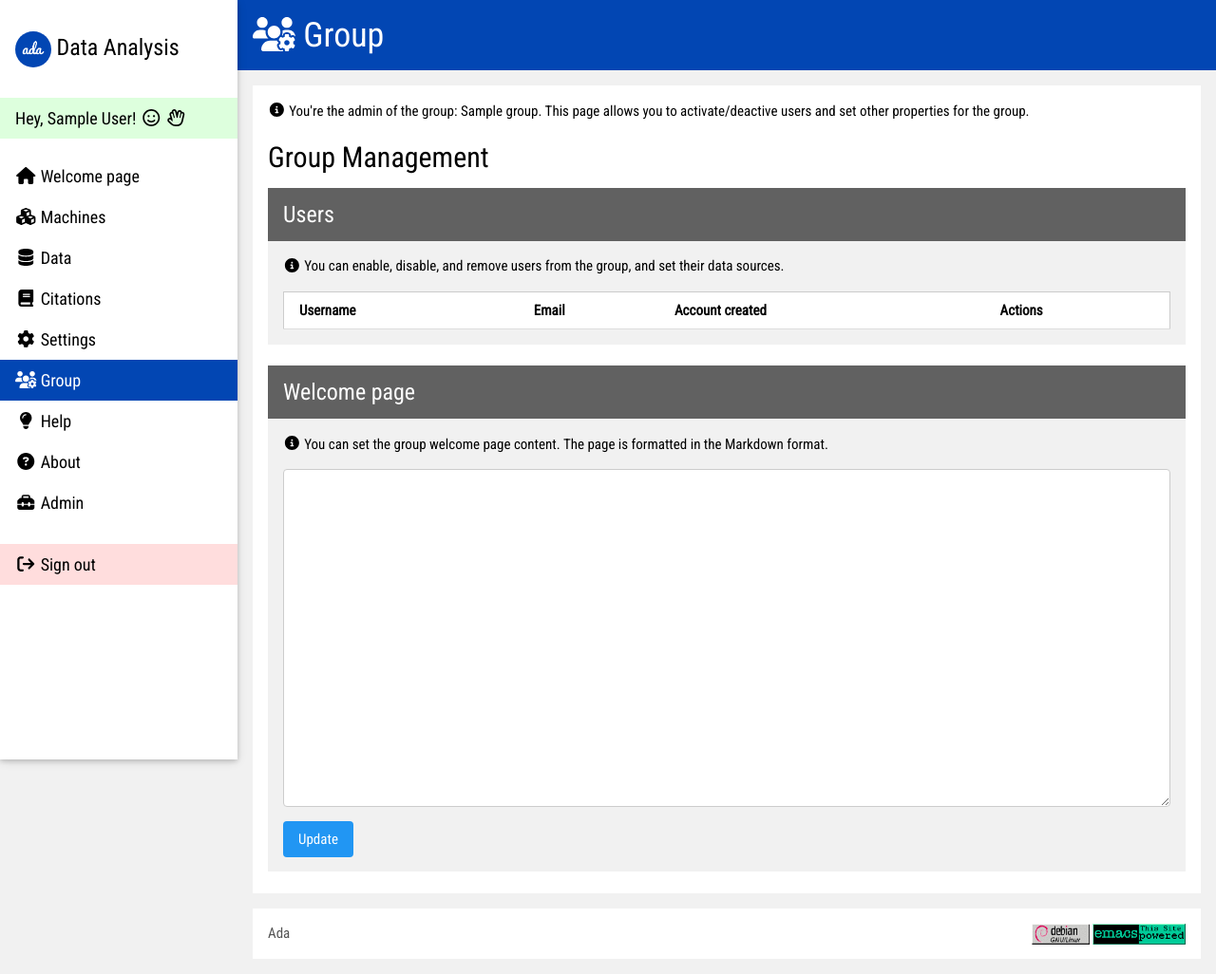
After one commit to dvolk/ada2025, a Flask app: page /group_mgmt in a window 1280 px wide. The commit adds this page. Shown: the whole page at 95% size. Run offline with Flask 3, Linux system fonts and the light colour scheme; a user stored in the database is signed in; tables that the repository leaves empty hold one stand-in row (values such as "Sample post"); lists and menus that the app fills with data are empty; some libraries are stand-ins or nearby versions.

Commit message:
group admins, new reg flow, other stuff

```diff
--- a/app.py
+++ b/app.py
@@ -33,7 +33,7 @@ from flask import (
 )
 from flask_sqlalchemy import SQLAlchemy
 from sqlalchemy.orm import aliased
-from sqlalchemy import Index, JSON, desc, and_, or_, union
+from sqlalchemy import Index, JSON, desc, and_, or_, union, asc
 from flask_migrate import Migrate
 from flask_login import (
     LoginManager,
@@ -43,13 +43,14 @@ from flask_login import (
     login_required,
     current_user,
 )
-from flask_admin import Admin, BaseView, expose
+from flask_admin import Admin, BaseView, expose, AdminIndexView
 from flask_admin.actions import action
 from flask_admin.form import Select2Field
 from flask_admin.contrib.sqla import ModelView
 from flask_admin.model import typefmt
 from werkzeug.security import generate_password_hash, check_password_hash
 from flask_wtf import FlaskForm
+from wtforms.widgets import ListWidget, CheckboxInput
 from wtforms_sqlalchemy.fields import QuerySelectMultipleField
 from wtforms.widgets import TextArea
 from wtforms import (
@@ -432,7 +433,8 @@ class User(db.Model, UserMixin):
     # small token generated every time a User object is created
     sesh_id = db.Column(db.String(2), nullable=False, default=lambda: gen_token(2))
     is_enabled = db.Column(db.Boolean, nullable=False, default=False)
-    is_admin = db.Column(db.Boolean, default=False, nullable=False)
+    is_group_admin = db.Column(db.Boolean, nullable=False, default=False)
+    is_admin = db.Column(db.Boolean, nullable=False, default=False)
     username = db.Column(db.String(100), unique=True, nullable=False)
     password_hash = db.Column(db.String(200))
     given_name = db.Column(db.String(100))
@@ -622,6 +624,8 @@ class ProtectedUserModelView(ProtectedModelView):
     )
     form_columns = (
         "is_enabled",
+        "is_group_admin",
+        "group",
         "username",
         "password",
         "given_name",
@@ -631,13 +635,12 @@ class ProtectedUserModelView(ProtectedModelView):
         "language",
         "timezone",
         "email",
-        "group",
-        "is_admin",
         "creation_date",
         "owned_machines",
         "shared_machines",
         "data_sources",
         "data_transfer_jobs",
+        "is_admin",
     )
     column_searchable_list = ("username", "email")
     column_sortable_list = ("id", "username", "email", "creation_date")
@@ -1353,6 +1356,13 @@ def get_main_menu():
             "href": "/settings",
         },
         {
+            "icon": "users-gear",
+            "name": gettext("Group"),
+            "href": "/group_mgmt",
+            "admin_only": True,
+            "group_admin_only": True,
+        },
+        {
             "icon": "lightbulb",
             "name": gettext("Help"),
             "href": "/help",
@@ -1593,6 +1603,65 @@ def gen_unique_username(email, max_attempts=1000):
             abort(500)
 
         attempt = attempt + 1
+
+
+@app.route("/not_activated")
+@login_required
+@limiter.limit("60 per minute")
+def not_activated():
+    if not current_user.group:
+        return redirect(url_for("pick_group"))
+    if not current_user.is_enabled:
+        return render_template("not_activated.jinja2", title=gettext("Not activated"))
+    else:
+        return redirect("/welcome")
+
+
+class PickGroupForm(FlaskForm):
+    group = SelectField(
+        lazy_gettext("Please pick the group you want to join:"),
+        validators=[DataRequired()],
+    )
+    submit = SubmitField(lazy_gettext("Continue"))
+
+
+@app.route("/pick_group", methods=["GET", "POST"])
+@limiter.limit("60 per minute")
+@login_required
+def pick_group():
+    if current_user.group:
+        return redirect(url_for("welcome"))
+
+    form = PickGroupForm()
+    form.group.choices = [(g.id, g.name) for g in db.session.query(Group).all()]
+
+    if request.method == "POST":
+        if form.validate_on_submit():
+            group = Group.query.filter_by(id=form.group.data).first_or_404()
+            current_user.group = group
+            db.session.commit()
+            return redirect(url_for("welcome"))
+        else:
+            flash("There was an error picking the group. Please try again.")
+            return redirect(url_for("pick_group"))
+
+    return render_template(
+        "pick_group.jinja2",
+        form=form,
+        title=gettext("Setup"),
+    )
+
+
+def profile_complete_required(f):
+    @functools.wraps(f)
+    def decorated_function(*args, **kwargs):
+        if not current_user.group:
+            return redirect(url_for("pick_group"))
+        if not current_user.is_enabled:
+            return redirect(url_for("not_activated"))
+        return f(*args, **kwargs)
+
+    return decorated_function
 
 
 @app.route("/google_authorize")
@@ -1638,21 +1707,12 @@ def google_authorize():
 
         db.session.commit()
 
-        if user and user.is_enabled and user.group:
-            # Log the user in
-            user.sesh_id = gen_token(2)
-            login_user(user)
-            finish_audit(audit, "ok")
-            return redirect(url_for("index"))
-        else:
-            # Show activation message
-            flash(
-                gettext(
-                    "Your account has been created, but it has to be activated by staff, which typically happens within 24 hours. When it's activated, you'll be able to log in using Google."
-                )
-            )
-            finish_audit(audit, "not activated")
-            return redirect(url_for("login"))
+        # log the user in
+        user.sesh_id = gen_token(2)
+        login_user(user)
+        finish_audit(audit, "ok")
+
+        return redirect(url_for("welcome"))
 
     except Exception as e:
         finish_audit(audit, "error")
@@ -1670,6 +1730,7 @@ def google_authorize():
 @app.route("/visit_machine/<m_id>")
 @limiter.limit("60 per minute")
 @login_required
+@profile_complete_required
 def visit_machine(m_id):
     # redirect the user to the machine
     audit = create_audit("visit machine", user=current_user)
@@ -1739,6 +1800,7 @@ class UserInfoForm(FlaskForm):
 @app.route("/settings", methods=["GET", "POST"])
 @limiter.limit("60 per minute")
 @login_required
+@profile_complete_required
 def settings():
     form = UserInfoForm()
 
@@ -1886,27 +1948,10 @@ def login():
 
             # local users or oauth2 users who have set a password
             if user and user.check_password(form.password.data):
-                # pw ok but account not activated
-                if not user.is_enabled:
-                    finish_audit(audit, "acc not activated", user=user)
-                    flash(
-                        gettext(
-                            "Account not activated. If it's been more than 24 hours please contact support."
-                        ),
-                        "danger",
-                    )
-                    return render_template(
-                        "login.jinja2",
-                        title=gettext("Login"),
-                        form=form,
-                        show_google_button=show_google_button,
-                    )
-
                 # log user in
                 user.sesh_id = gen_token(2)
                 login_user(user)
                 finish_audit(audit, "ok", user=user)
-                flash(gettext("Logged in successfully."), "success")
                 return redirect(url_for("index"))
             else:
                 finish_audit(audit, "bad password")
@@ -2076,14 +2121,11 @@ def register():
             db.session.add(new_user)
             db.session.commit()
 
+            login_user(new_user)
+
             finish_audit(audit, "ok", user=new_user)
 
-            flash(
-                gettext(
-                    "Thank you for registering. You will be emailed when your account is activated"
-                )
-            )
-            return redirect(url_for("login"))
+            return redirect(url_for("welcome"))
         else:
             error_msg = ""
             for field, errors in form.errors.items():
@@ -2107,6 +2149,157 @@ def index():
         return redirect(url_for("welcome"))
     else:
         return redirect(url_for("login"))
+
+
+@app.route("/group_mgmt")
+@limiter.limit("60 per minute")
+@login_required
+@profile_complete_required
+def group_mgmt():
+    if not current_user.is_admin or not current_user.is_group_admin:
+        return redirect(url_for("welcome"))
+
+    group_users = (
+        db.session.query(User)
+        .filter(and_(User.group == current_user.group, User.id != current_user.id))
+        .order_by(asc(User.is_enabled), desc(User.creation_date))
+        .all()
+    )
+
+    return render_template(
+        "group_mgmt.jinja2",
+        group_users=group_users,
+        title=gettext("Group"),
+    )
+
+
+@app.route("/enable_user", methods=["POST"])
+@limiter.limit("60 per minute")
+@login_required
+@profile_complete_required
+def enable_user():
+    user_id = request.json.get("user_id")
+
+    if not user_id:
+        abort(404)
+
+    user = User.query.filter_by(id=user_id).first_or_404()
+
+    if not current_user.is_group_admin or user.group != current_user.group:
+        abort(403)
+
+    user.is_enabled = not user.is_enabled
+    db.session.commit()
+
+    return "OK"
+
+
+@app.route("/disable_user", methods=["POST"])
+@limiter.limit("60 per minute")
+@login_required
+@profile_complete_required
+def disable_user():
+    # disable user
+    user_id = request.json.get("user_id")
+
+    if not user_id:
+        abort(404)
+
+    user = User.query.filter_by(id=user_id).first_or_404()
+
+    if not current_user.is_group_admin or user.group != current_user.group:
+        abort(403)
+
+    user.is_enabled = not user.is_enabled
+    db.session.commit()
+
+    return "OK"
+
+
+@app.route("/remove_user", methods=["POST"])
+@limiter.limit("60 per minute")
+@login_required
+@profile_complete_required
+def remove_user():
+    # disable user and remove from group
+    user_id = request.json.get("user_id")
+
+    if not user_id:
+        abort(404)
+
+    user = User.query.filter_by(id=user_id).first_or_404()
+
+    if not current_user.is_group_admin or user.group != current_user.group:
+        abort(403)
+
+    user.group = None
+    user.is_enabled = False
+    db.session.commit()
+
+    return "OK"
+
+
+class MultiCheckboxField(QuerySelectMultipleField):
+    widget = ListWidget(prefix_label=False)
+    option_widget = CheckboxInput()
+
+
+class SetupUser2(FlaskForm):
+    data_sources = MultiCheckboxField("Data Sources", get_label="name")
+    submit = SubmitField("Setup User")
+
+
+@app.route("/setup_user/<user_id>", methods=["GET", "POST"])
+@limiter.limit("60 per minute")
+@login_required
+@profile_complete_required
+def setup_user(user_id):
+    # assign data sources to users. This version is for group admins.
+    user = User.query.filter_by(id=user_id).first_or_404()
+
+    # Check group access right
+    if user.group != current_user.group:
+        flash("Invalid user selected", "danger")
+        return redirect(url_for("welcome"))
+
+    form = SetupUser2()
+    form.data_sources.query_factory = (
+        lambda: db.session.query(DataSource)
+        .filter(
+            DataSource.id.in_(
+                [ds.id for ds in current_user.data_sources + user.data_sources]
+            )
+        )
+        .order_by(desc(DataSource.id))
+        .all()
+    )
+
+    if request.method == "POST":
+        if form.validate_on_submit():
+            # get allowed data sources by calling the query factory
+            allowed_data_sources = form.data_sources.query_factory()
+
+            # check that all submitted data sources are in the allowed data sources
+            for data_source in form.data_sources.data:
+                if data_source not in allowed_data_sources:
+                    flash("Invalid data source selected.", "danger")
+                    return redirect(url_for("welcome"))
+
+            user.data_sources = form.data_sources.data
+            db.session.commit()
+            flash("Data sources for user have been updated.")
+            return redirect(url_for("group_mgmt"))
+        else:
+            flash("Couldn't validate form")
+            return redirect(url_for("welcome"))
+
+    # GET
+    form.data_sources.data = user.data_sources
+    return render_template(
+        "setup_user.jinja2",
+        form=form,
+        title="Group",
+    )
 
 
 @app.route("/logout")
@@ -2122,6 +2315,7 @@ def logout():
 @app.route("/welcome")
 @limiter.limit("60 per minute")
 @login_required
+@profile_complete_required
 def welcome():
     not_activated_users = (
         db.session.query(User)
@@ -2167,6 +2361,7 @@ def count_machines(mt):
 @app.route("/machines")
 @limiter.limit("60 per minute")
 @login_required
+@profile_complete_required
 def machines():
     """
     The machine page displays and controls the user's machines
@@ -2222,6 +2417,7 @@ def contains_non_alphanumeric_chars(string):
 @app.route("/rename_machine", methods=["POST"])
 @limiter.limit("60 per minute")
 @login_required
+@profile_complete_required
 def rename_machine():
     # allow the user to rename a machine
     machine_id = request.form.get("machine_id")
@@ -2262,6 +2458,7 @@ def rename_machine():
 @app.route("/admin")
 @limiter.limit("60 per minute")
 @login_required
+@profile_complete_required
 def admin():
     if not current_user.is_admin:
         return redirect(url_for("login"))
@@ -2277,6 +2474,7 @@ def admin():
 @app.route("/citations")
 @limiter.limit("60 per minute")
 @login_required
+@profile_complete_required
 def citations():
     return render_template("citations.jinja2", title=gettext("Citations"))
 
@@ -2284,6 +2482,7 @@ def citations():
 @app.route("/about")
 @limiter.limit("60 per minute")
 @login_required
+@profile_complete_required
 def about():
     return render_template("about.jinja2", title=gettext("About"))
 
@@ -2291,6 +2490,7 @@ def about():
 @app.route("/help")
 @limiter.limit("60 per minute")
 @login_required
+@profile_complete_required
 def help():
     return render_template("help.jinja2", title=gettext("Help"))
 
@@ -2306,6 +2506,7 @@ class ProblemReportForm(FlaskForm):
 @app.route("/report_problem", methods=["GET", "POST"])
 @limiter.limit("60 per minute")
 @login_required
+@profile_complete_required
 def report_problem():
     form = ProblemReportForm()
     if request.method == "POST":
@@ -2391,6 +2592,7 @@ class DataTransferForm(FlaskForm):
 @app.route("/dismiss_datatransferjob", methods=["POST"])
 @limiter.limit("60 per minute")
 @login_required
+@profile_complete_required
 def dismiss_datatransferjob():
     """
     Endpoint for hiding the data transfer job from the data page
@@ -2436,6 +2638,7 @@ def machine_format_dtj(machine):
 @app.route("/data", methods=["GET", "POST"])
 @limiter.limit("60 per minute")
 @login_required
+@profile_complete_required
 def data():
     if current_user.is_admin:
         # the admin can see everything
@@ -2569,6 +2772,7 @@ def start_data_transfer(job_id, audit_id):
 @app.route("/share_machine/<machine_id>")
 @limiter.limit("60 per minute")
 @login_required
+@profile_complete_required
 def share_machine(machine_id):
     """
     Shows the share page
@@ -2582,6 +2786,7 @@ def share_machine(machine_id):
 @app.route("/share_accept/<machine_share_token>")
 @limiter.limit("60 per hour")
 @login_required
+@profile_complete_required
 def share_accept(machine_share_token):
     """
     This is the endpoint hit by the user accepting a share
@@ -2615,6 +2820,7 @@ def share_accept(machine_share_token):
 @app.route("/share_revoke/<machine_id>")
 @limiter.limit("60 per hour")
 @login_required
+@profile_complete_required
 def share_revoke(machine_id):
     """
     The owner revokes all shares. We do this by removing shared_users
@@ -2649,6 +2855,7 @@ def share_revoke(machine_id):
 @app.route("/new_machine", methods=["POST"])
 @limiter.limit("100 per day, 10 per minute, 1/3 seconds")
 @login_required
+@profile_complete_required
 def new_machine():
     """
     Launches thread to create the container/vm
@@ -2706,6 +2913,7 @@ def new_machine():
 @app.route("/stop_machine", methods=["POST"])
 @limiter.limit("100 per day, 10 per minute, 1/3 seconds")
 @login_required
+@profile_complete_required
 def stop_machine():
     """
     Start thread to stop machine
@@ -3453,7 +3661,6 @@ def create_initial_db():
                 data_size="432",
             )
 
-            admin_group = Group(name="admins")
             localtester_group = Group(name="Local test users")
             stfctester_group = Group(name="STFC Cloud test users")
             imperialtester_group = Group(name="Imperial Cloud test users")
@@ -3463,7 +3670,7 @@ def create_initial_db():
                 username="admin",
                 given_name="Admin",
                 family_name="Admin",
-                group=admin_group,
+                group=localtester_group,
                 language="en",
                 is_admin=True,
                 email="admin@ada.stfc.ac.uk",
@@ -3501,7 +3708,7 @@ def create_initial_db():
             imperialtester_user.set_password(imperialtester_user_password)
 
             localtester_user = User(
-                is_enabled=True,
+                is_enabled=False,
                 username="localtester",
                 given_name="NoName",
                 family_name="NoFamilyName",
@@ -3727,7 +3934,6 @@ def create_initial_db():
                 },
             )
 
-            db.session.add(admin_group)
             db.session.add(admin_user)
             db.session.add(stfctester_group)
             db.session.add(stfctester_user)
--- a/templates/base-bare.jinja2
+++ b/templates/base-bare.jinja2
@@ -2,6 +2,9 @@
 <html lang="en">
     <head>
         <meta charset="UTF-8">
+        <link rel="apple-touch-icon" sizes="180x180" href="/static/apple-touch-icon.png">
+        <link rel="icon" type="image/png" sizes="32x32" href="/static/favicon-32x32.png">
+        <link rel="icon" type="image/png" sizes="16x16" href="/static/favicon-16x16.png">
         <meta name="viewport" content="width=device-width, initial-scale=1.0">
         <title>{{ title }}</title>
         <link rel="stylesheet" href="/static/w3.css">
--- a/templates/base.jinja2
+++ b/templates/base.jinja2
@@ -59,7 +59,9 @@
       </p>
 
       {% for menu_item in main_menu %}
-        {% if not menu_item.get("admin_only") or (menu_item.get("admin_only") and current_user.is_admin) %}
+        {% set view_allowed = ((menu_item.get("admin_only") and current_user.is_admin) or (menu_item.get("group_admin_only") and current_user.is_group_admin)) %}
+        {% set admin_guard = (not menu_item.get("admin_only") and not menu_item.get("group_admin_only")) or view_allowed %}
+        {% if admin_guard %}
           {% if gettext(title) == menu_item["name"] %}
             {# this is the page we're on so highlight it in blue #}
             <a class="w3-bar-item w3-large w3-button ada-blue" href="{{ menu_item['href'] }}">{{ icon(menu_item['icon']) }} {{ menu_item['name'] }}</a>
--- /dev/null
+++ b/templates/group_mgmt.jinja2
@@ -0,0 +1,124 @@
+{% extends 'base.jinja2' %}
+
+{% block content %}
+
+{{ info("You're the admin of the group: {group}. This page allows you to activate/deactive users and set other properties for the group.", group=current_user.group.name) }}
+
+<h2>{{ gettext("Group Management") }}</h2>
+
+<div class="w3-container w3-dark-gray">
+    <h3>Users</h3>
+</div>
+<div class="w3-container w3-light-gray">
+    {{ info("You can enable, disable, and remove users from the group, and set their data sources.") }}
+    <p>
+        <table class="w3-table-all">
+            <thead>
+                <th>Username</th>
+                <th>Email</th>
+                <th>Account created</th>
+                <th>Actions</th>
+            </thead>
+            {% for u in group_users %}
+            <tr>
+                <td style="vertical-align: middle;">
+                    {% if u.is_enabled %}
+                    <span class="w3-green w3-round">{{ icon('check') }}</span>
+                    {% else %}
+                    <span class="w3-red w3-round">{{ icon('xmark') }}</span>
+                    {% endif %}
+                    &nbsp;
+                    {{ u.username }}
+                </td>
+                <td style="vertical-align: middle;">{{ u.email }}</td>
+                <td style="vertical-align: middle;">{{ humanize.naturaldelta(time_now - u.creation_date) }} ago</td>
+                <td style="vertical-align: middle;">
+                    {% if u.is_enabled %}
+                    <a href="#"
+                       title="Disable user account"
+                       class="w3-button w3-red w3-round user-disable"
+                       data-user-id="{{ u.id }}">
+                        {{ icon('user-xmark') }}
+                    </a>
+                    {% else %}
+                    <a href="#"
+                       title="Enable user account"
+                       class="w3-button w3-green w3-round user-enable"
+                       data-user-id="{{ u.id }}">
+                        {{ icon('user-check') }}
+                    </a>
+                    {% endif %}
+                    <a href="{{ url_for('setup_user', user_id=u.id) }}"
+                       title="Set data sources"
+                       class="w3-button w3-yellow w3-round">
+                        {{ icon('user-cog') }}
+                    </a>
+                    <a href="#"
+                       title="Remove user"
+                       class="w3-button w3-red w3-round user-remove"
+                       data-user-id="{{ u.id }}">
+                        {{ icon('user-slash') }}
+                    </a>
+                </td>
+
+            </tr>
+            {% endfor %}
+        </table>
+    </p>
+</div>
+<br/>
+
+<div class="w3-container w3-dark-gray">
+    <h3>Welcome page</h3>
+</div>
+<div class="w3-container w3-light-gray">
+    <p>
+        {{ info("You can set the group welcome page content. The page is formatted in the Markdown format.") }}
+<textarea rows=15 class="w3-input w3-border w3-round">
+</textarea>
+    </p>
+    <p>
+        <button class="w3-button w3-round w3-blue">Update</button>
+    </p>
+</div>
+<br/>
+{% endblock %}
+
+{% block javascript %}
+
+<script type="text/javascript">
+ document.addEventListener('DOMContentLoaded', function() {
+     const sendPostRequest = (url, userId) => {
+         fetch(url, {
+             method: 'POST',
+             headers: { 'Content-Type': 'application/json' },
+             body: JSON.stringify({ user_id: userId })
+         })
+             .then(response => location.reload())
+             .catch(error => console.error('Error:', error));
+     };
+
+     document.querySelectorAll('.user-enable').forEach(item => {
+         item.addEventListener('click', event => {
+             event.preventDefault();
+             sendPostRequest('/enable_user', item.dataset.userId);
+         });
+     });
+
+     document.querySelectorAll('.user-disable').forEach(item => {
+         item.addEventListener('click', event => {
+             event.preventDefault();
+             sendPostRequest('/disable_user', item.dataset.userId);
+         });
+     });
+
+     document.querySelectorAll('.user-remove').forEach(item => {
+         item.addEventListener('click', event => {
+             event.preventDefault();
+             sendPostRequest('/remove_user', item.dataset.userId);
+         });
+     });
+ });
+</script>
+
+{% endblock %}
```
Also changed, not shown: templates/machines.jinja2 (+33 -2 lines), templates/not_activated.jinja2 (added, +11 -0 lines), templates/pick_group.jinja2 (added, +25 -0 lines), templates/setup_user.jinja2 (added, +29 -0 lines).
